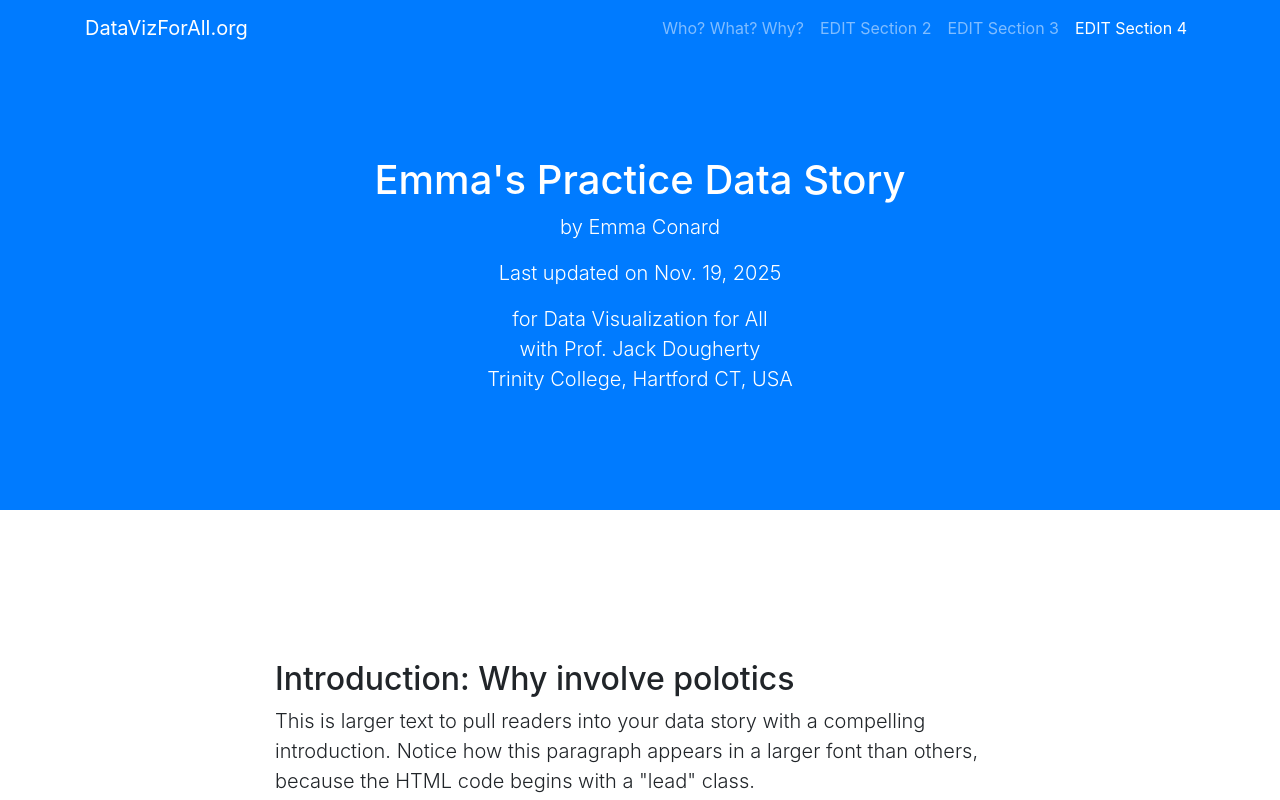
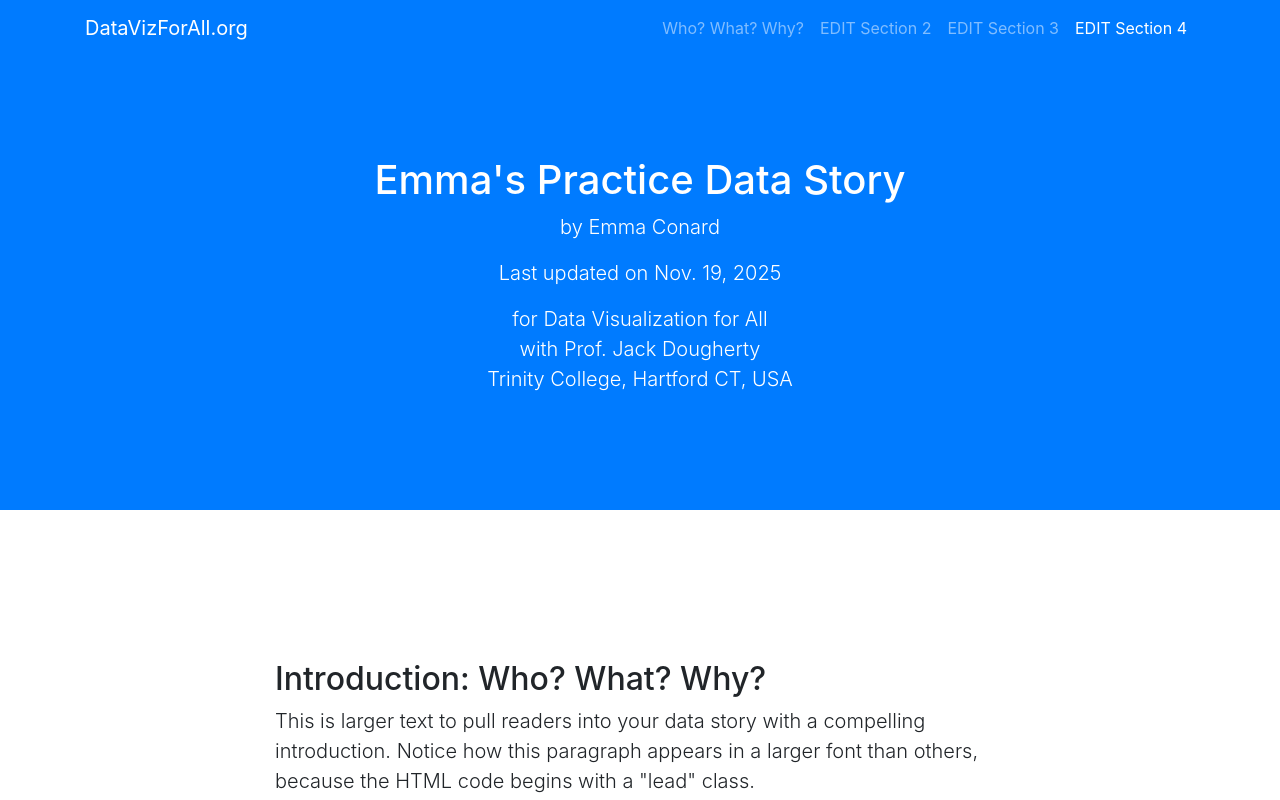
Before and after one commit to emmaconard/Emmas-Version-, a plain HTML site: page index.html in a window 1280 px wide. Shown: the top 800 px of the page. Drawn offline with nearby package versions, Linux system fonts and the light colour scheme.

Commit message:
Update index.html

```diff
--- a/index.html
+++ b/index.html
@@ -66,7 +66,7 @@
       <div class="row">
         <div class="col-lg-8 mx-auto">
 
-          <h2>Introduction: Why involve polotics</h2>
+          <h2>Introduction: Who? What? Why?</h2>
 
           <p class="lead"> This is larger text to pull readers into your data story with a compelling introduction. Notice how this paragraph appears in a larger font than others, because the HTML code begins with a "lead" class.</p>
 
```
